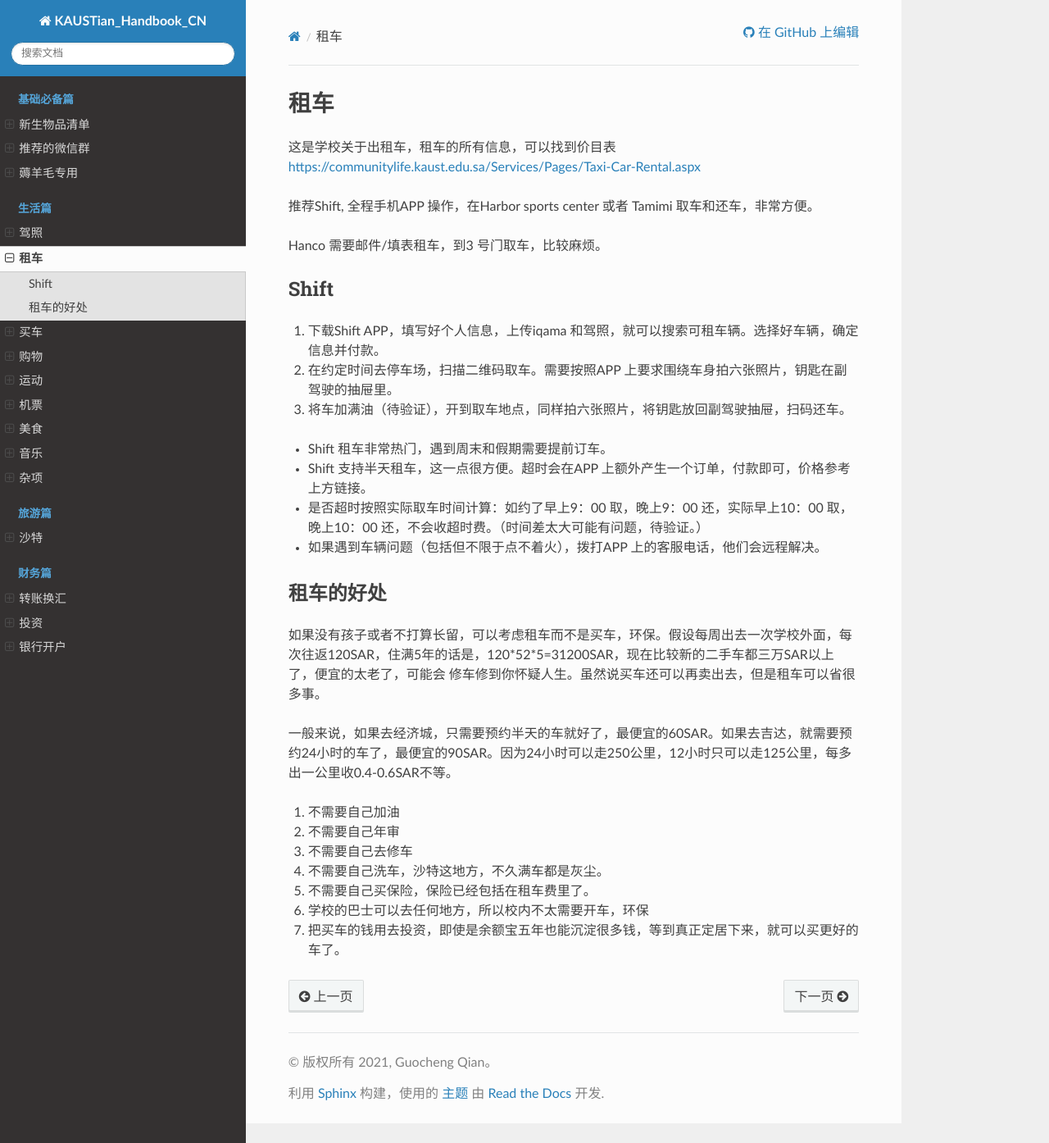
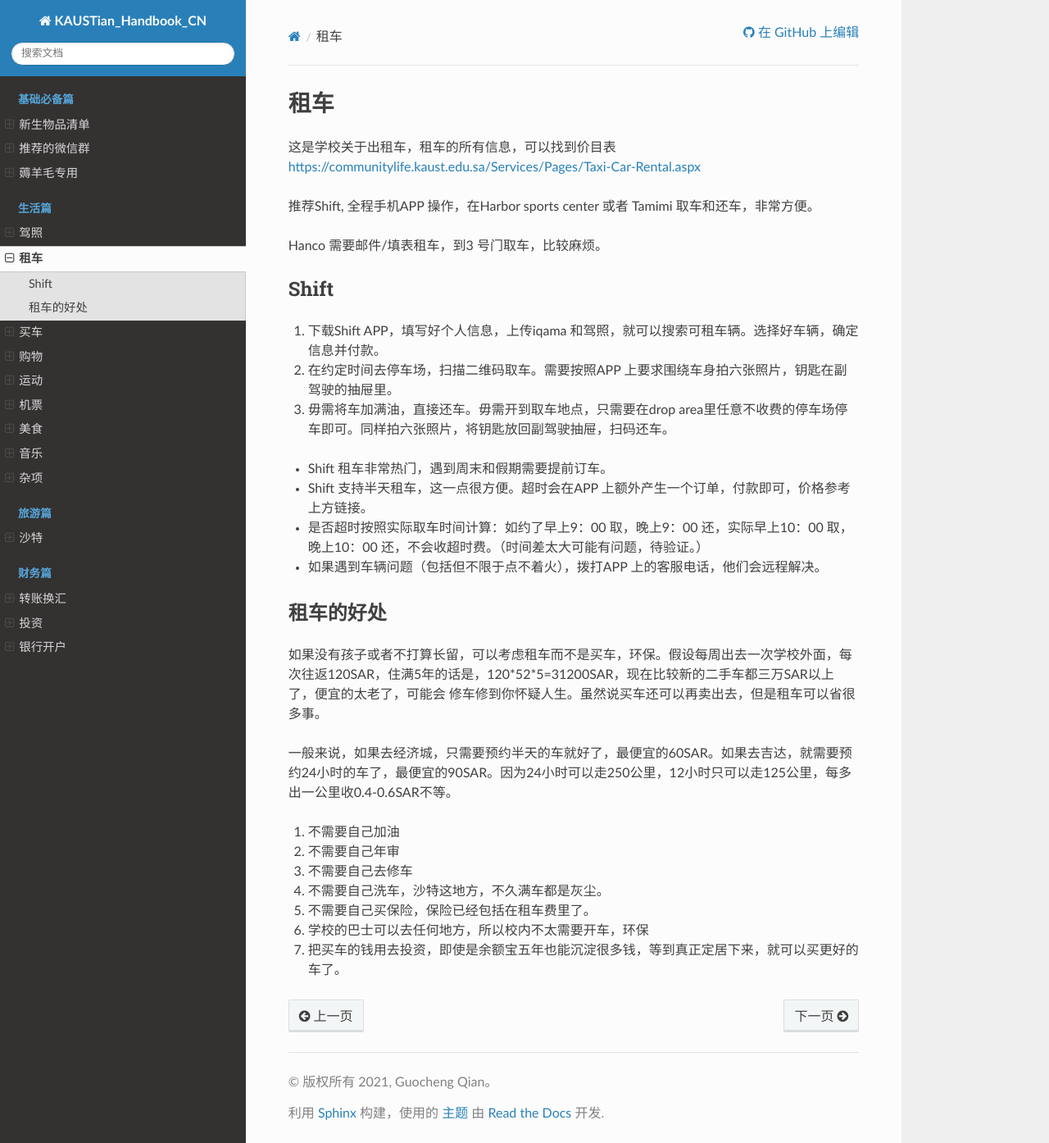
Before and after one commit to guochengqian/KAUSTian_Handbook_CN, a Sphinx documentation site: the page built from docs/content/life/rent_car.rst, in a window 1280 px wide and 1394 px high. Shown: the whole window at 82% size. Built offline with Sphinx 7.4.7 and the Read the Docs theme 2.0.0, drawn with Linux system fonts in a browser that asks for light colours.

Commit message:
add rent car details

```diff
--- a/docs/content/life/rent_car.rst
+++ b/docs/content/life/rent_car.rst
@@ -18,7 +18,7 @@
 
 2. 在约定时间去停车场，扫描二维码取车。需要按照APP 上要求围绕车身拍六张照片，钥匙在副驾驶的抽屉里。
 
-3. 将车加满油（待验证），开到取车地点，同样拍六张照片，将钥匙放回副驾驶抽屉，扫码还车。
+3. 毋需将车加满油，直接还车。毋需开到取车地点，只需要在drop area里任意不收费的停车场停车即可。同样拍六张照片，将钥匙放回副驾驶抽屉，扫码还车。
 
 - Shift 租车非常热门，遇到周末和假期需要提前订车。
 
```
